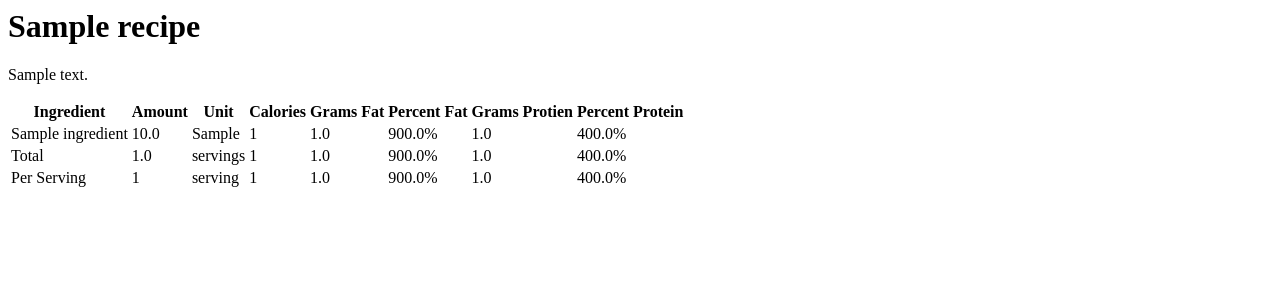
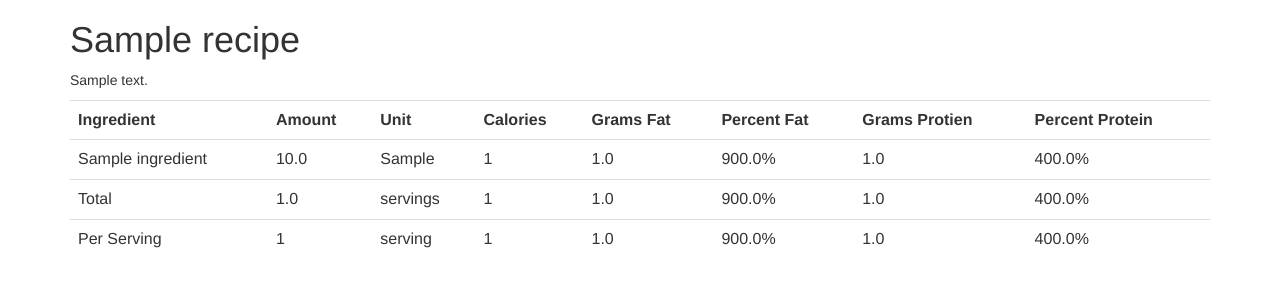
Before and after one commit to dscush/dancusher-django, a Django app: page /recipes/1/ in a window 1280 px wide. Shown: the top 300 px of the page. Run offline with Django 3.2, Linux system fonts and the light colour scheme; tables that the repository leaves empty hold one stand-in row (values such as "Sample post"); some libraries are stand-ins or nearby versions.

Commit message:
Create base template

```diff
--- /dev/null
+++ b/recipes/templates/recipes/base.html
@@ -0,0 +1,10 @@
+<html>
+    <head>
+        <link href="https://maxcdn.bootstrapcdn.com/bootstrap/3.3.7/css/bootstrap.min.css" rel="stylesheet" integrity="sha384-BVYiiSIFeK1dGmJRAkycuHAHRg32OmUcww7on3RYdg4Va+PmSTsz/K68vbdEjh4u" crossorigin="anonymous">
+        <script src="https://maxcdn.bootstrapcdn.com/bootstrap/3.3.7/js/bootstrap.min.js" integrity="sha384-Tc5IQib027qvyjSMfHjOMaLkfuWVxZxUPnCJA7l2mCWNIpG9mGCD8wGNIcPD7Txa" crossorigin="anonymous"></script>
+        <script src="https://code.jquery.com/jquery-3.2.1.slim.min.js" integrity="sha256-k2WSCIexGzOj3Euiig+TlR8gA0EmPjuc79OEeY5L45g=" crossorigin="anonymous"></script>
+    </head>
+    <body>
+    {% block body %}{% endblock %}
+    </body>
+</html>
--- a/recipes/templates/recipes/recipe_details.html
+++ b/recipes/templates/recipes/recipe_details.html
@@ -1,7 +1,12 @@
+{% extends "recipes/base.html" %}
+{% block body %}
+<div class="container">
+    <div class="row">
+        <div class="col-xs-12">
             <h1>{{ recipe.name }}</h1>
             <p>{{ recipe.description }}</p>
 
-<table>
+            <table class="table">
                 <tr>
                     {% for header in headers %}
                     <th>{{ header }}</th>
@@ -15,3 +20,7 @@
                 {% endfor %}
                 </tr>
             </table>
+        </div>
+    </div>
+</div>
+{% endblock %}
```
Also changed, not shown: recipes/templates/recipes/index.html (+3 -9 lines). Lines whose indentation alone changed are shown as unchanged.
